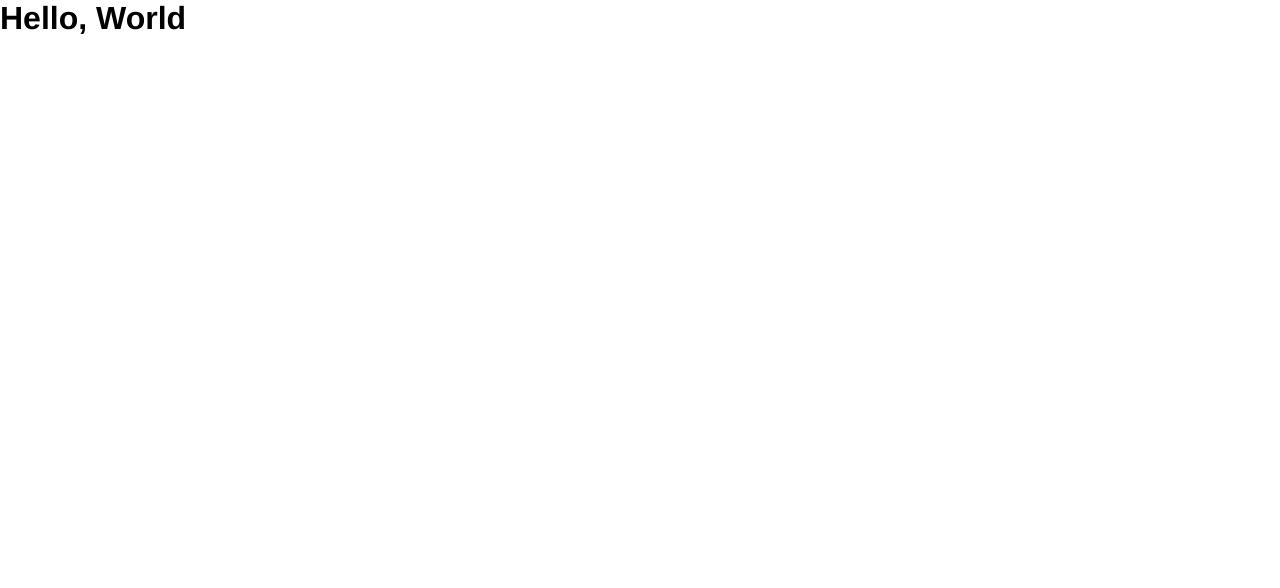
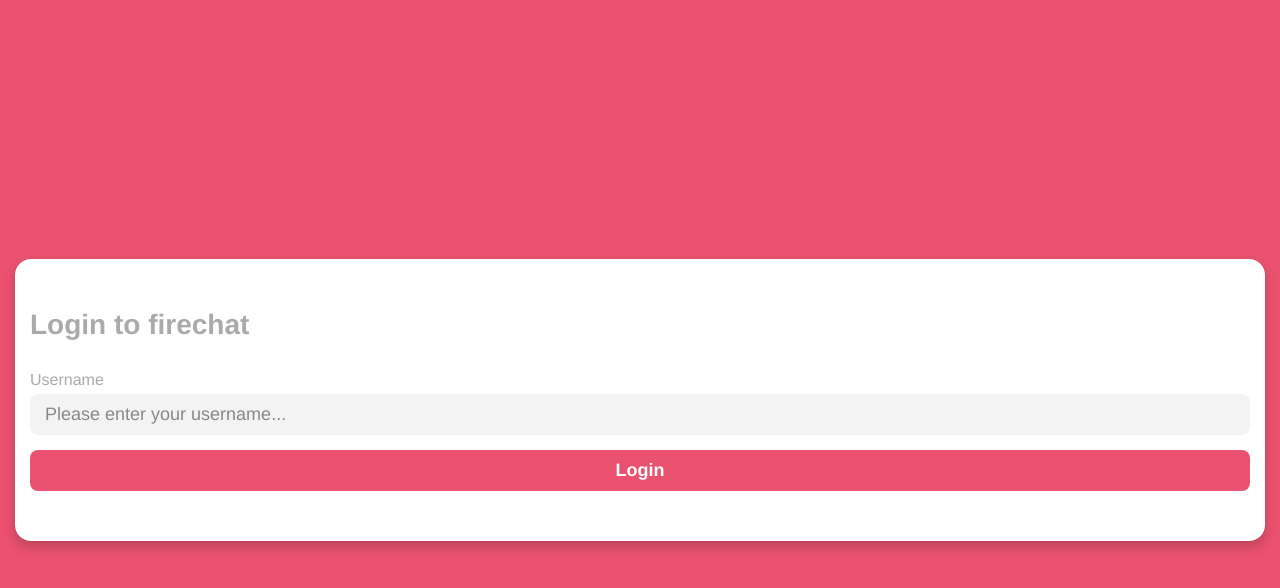
Before and after one commit to delaquash/vue-chat-app, a Vue app: page / in a window 1280 px wide. Shown: the top 588 px of the page. Built offline with nearby package versions, Linux system fonts and the light colour scheme.

Commit message:
add firebase db for real time db

```diff
--- a/src/App.vue
+++ b/src/App.vue
@@ -1,11 +1,28 @@
 <template>
-  <h1>Hello, World</h1>
+  <div class="view login">
+      <form class="login-form">
+        <div class="form-inner">
+           <h1>Login to firechat</h1>
+        <label for="username">Username</label>
+        <input type="text" placeholder="Please enter your username..." />
+        <input type="submit" value="Login" />
+        </div>
+      </form>
+  </div>
+
+  <div class="view-chat">
+
+  </div>
 </template>
 
 <script>
+import db from './db'
 
 
 export default {
+  setup() {
+    return {}
+  }
 }
 </script>
 
--- /dev/null
+++ b/src/db.js
@@ -0,0 +1,15 @@
+import firebase from 'firebase/app';
+
+import "firebase/database";
+
+const config = {
+    apiKey: "AIzaSyBg_MYePgHlIqlNzXxwrpJcwCkK2tNwUog",
+    authDomain: "vue-chat-app-9cd00.firebaseapp.com",
+    projectId: "vue-chat-app-9cd00",
+    storageBucket: "vue-chat-app-9cd00.appspot.com",
+    messagingSenderId: "547695629149",
+    appId: "1:547695629149:web:4fe3287132377e432f0eb4"
+}
+
+const db = firebase.initializeApp(config)
+export default firebase;
```
